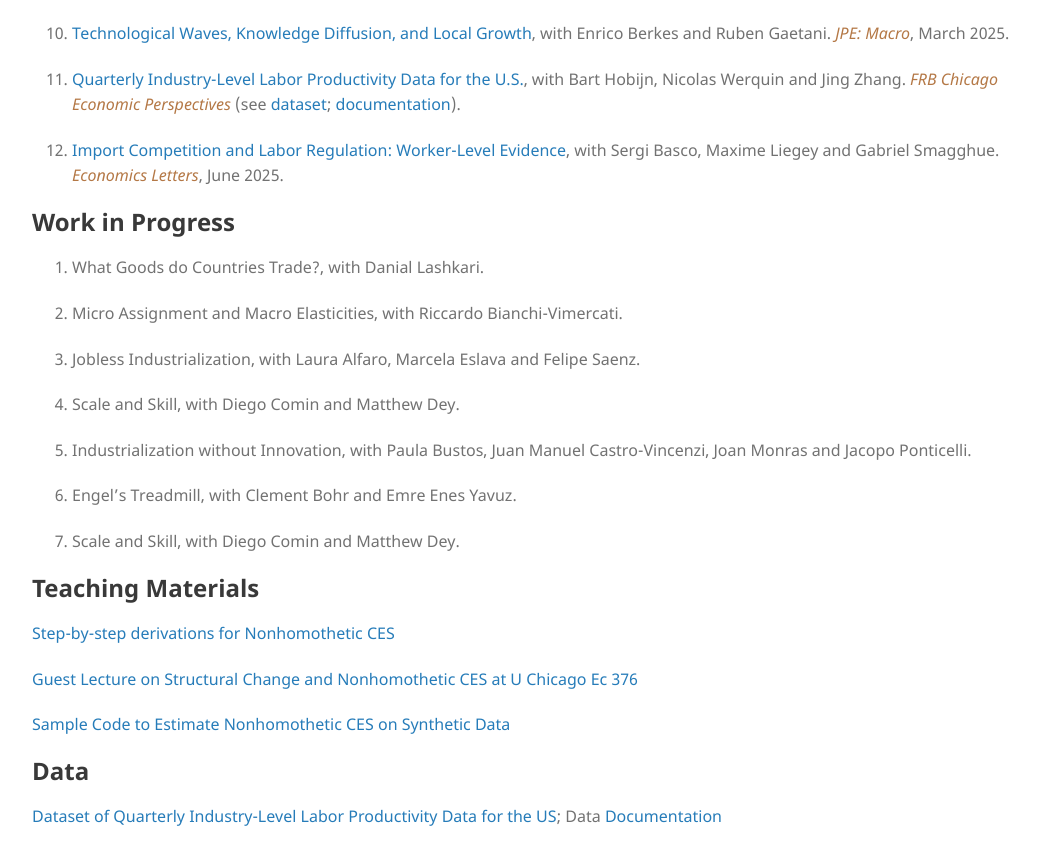
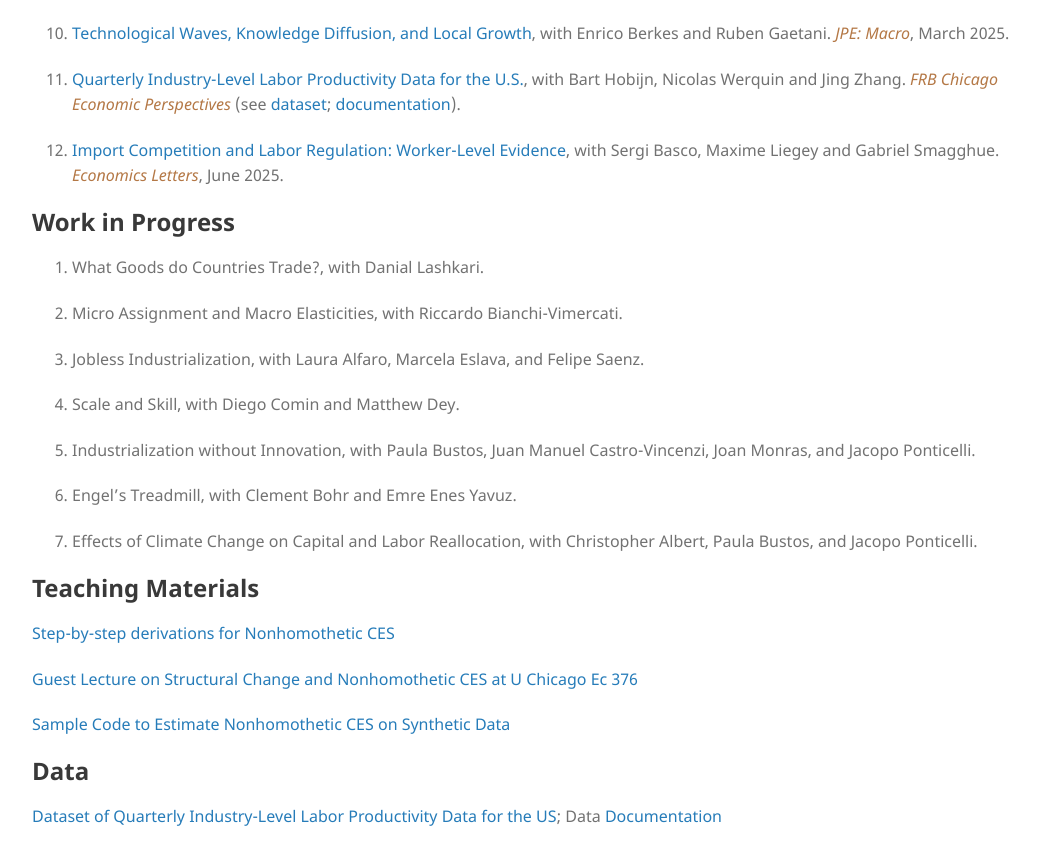
Before and after one commit to mestieri/mestieri.github.io, a Jekyll site: the page built from index.md, in a window 1280 px wide and 900 px high, scrolled down 1865 px. Shown: the top 865 px of the window, without its empty margins (96-1135 px from the left). Built offline with Jekyll 4.4.1, drawn with Linux system fonts in a browser that asks for light colours.

Commit message:
Fix punctuation and update entry for item 7

```diff
--- a/index.md
+++ b/index.md
@@ -141,15 +141,15 @@ for Nonhomothetic CES Preferences](https://www.dropbox.com/scl/fi/obu49nw8d74wye
 
 2. Micro Assignment and Macro Elasticities, with Riccardo Bianchi-Vimercati.
 
-3. Jobless Industrialization, with Laura Alfaro, Marcela Eslava and Felipe Saenz.
+3. Jobless Industrialization, with Laura Alfaro, Marcela Eslava, and Felipe Saenz.
 
 4. Scale and Skill, with Diego Comin and Matthew Dey.
 
-5. Industrialization without Innovation, with Paula Bustos, Juan Manuel Castro-Vincenzi, Joan Monras and Jacopo Ponticelli.
+5. Industrialization without Innovation, with Paula Bustos, Juan Manuel Castro-Vincenzi, Joan Monras, and Jacopo Ponticelli.
 
 6. Engel's Treadmill, with Clement Bohr and Emre Enes Yavuz.
 
-7. Scale and Skill, with Diego Comin and Matthew Dey.
+7. Effects of Climate Change on Capital and Labor Reallocation, with Christopher Albert, Paula Bustos, and Jacopo Ponticelli.
 
 
 
```
